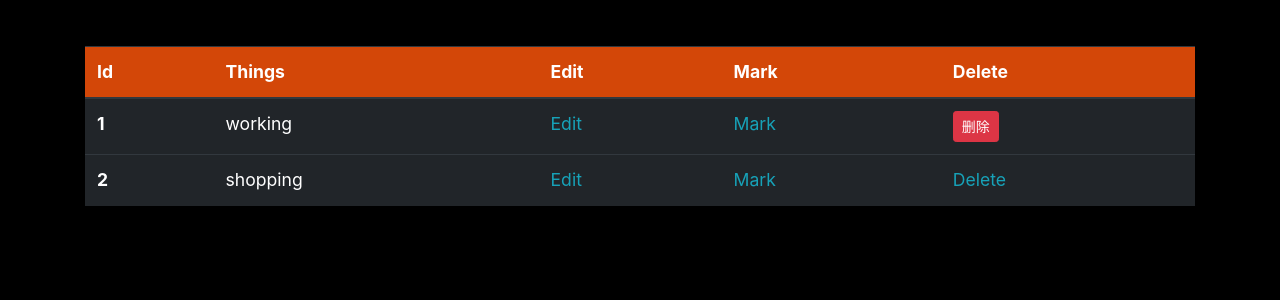
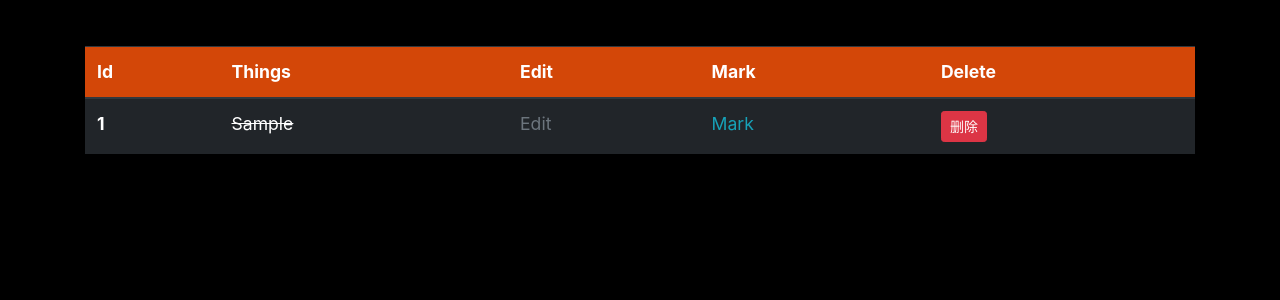
Before and after one commit to AIM-1993/flask_to_do_list, a Flask app: page /home in a window 1280 px wide. Shown: the part 54-354 px from the top of the page. Run offline with Flask 2, Linux system fonts and the light colour scheme; tables that the repository leaves empty hold one stand-in row (values such as "Sample post"); some libraries are stand-ins or nearby versions.

Commit message:
完成了后端数据在前端的显示

```diff
--- a/flask_to_do/app.py
+++ b/flask_to_do/app.py
@@ -22,17 +22,17 @@ class Todo(db.Model):
 def home():
     if request.method == "POST":
         if request.form.get('backlog') == '':
-            content = {'data_table' : Todo.query.all(), 'warning' : "Please input something"}
-            return render_template('home.html', warning=content['warning'])
+            content = {'things' : Todo.query.all(), 'warning' : "Please input something"}
+            return render_template('home.html', things=content['things'], warning=content['warning'])
         else:
             a_new_data = Todo(thing = request.form.get('backlog'), done=False)
             db.session.add(a_new_data)
             db.session.commit()
-            content = {'data_table' : Todo.query.all(), 'message': "Update Complete."}
-            return render_template('home.html', message=content['message'])
+            content = {'things' : Todo.query.all(), 'message': "Update Complete."}
+            return render_template('home.html', things=content['things'], message=content['message'])
     elif request.method == "GET":
-        content = {'list': Todo}
-        return render_template('home.html')
+        content = {'things' : Todo.query.all()}
+        return render_template('home.html', things=content['things'])
 
 
 @app.route('/about/')
--- a/flask_to_do/templates/home.html
+++ b/flask_to_do/templates/home.html
@@ -36,28 +36,34 @@
 	    </tr>
 	  </thead>
 	  <tbody class="no-underline">
+
+			{% for thing in things %}
+				{% if thing.done %}
 			    <tr>
-	      <th scope="row">1</th>
-	      <td>working</td>
+			      <th scope="row">{{ loop.index }}</th>
+			      <td id="line-though">{{ thing.thing }}</td>
 			      <td>
-					<a class="text-info" href="{{ url_for('edit') }}">Edit</a>
+							<a class="text-secondary">Edit</a>
 						</td>
 			      <td><a class="text-info" href="{{ url_for('mark') }}">Mark</a></td>
 						<td>
-					<form method="POST" action="{{ url_for('delete') }}">
+							<form method="POST" action="{{ url_for('delete') }}" value="{{ csrf_token }}">
 		            <button type="submit" class="btn btn-danger btn-sm">删除</button>
 					    </form>
 						</td>
 			    </tr>
+				{% else %}
 			    <tr>
-				<th scope="row">2</th>
-	      <td>shopping</td>
+						<th scope="row">{{ loop.index }}</th>
+			      <td>{{ thing.thing }}</td>
 			      <td>
 							<a class="text-info" href="{{ url_for('edit') }}">Edit</a>
 						</td>
 			      <td><a class="text-info" href="{{ url_for('mark') }}">Mark</a></td>
 						<td><a class="text-info" href="{{ url_for('delete') }}">Delete</a></td>
 			    </tr>
+				{% endif %}
+			{% endfor %}
 
 	  </tbody>
 	</table>
```
Lines whose indentation alone changed are shown as unchanged.
